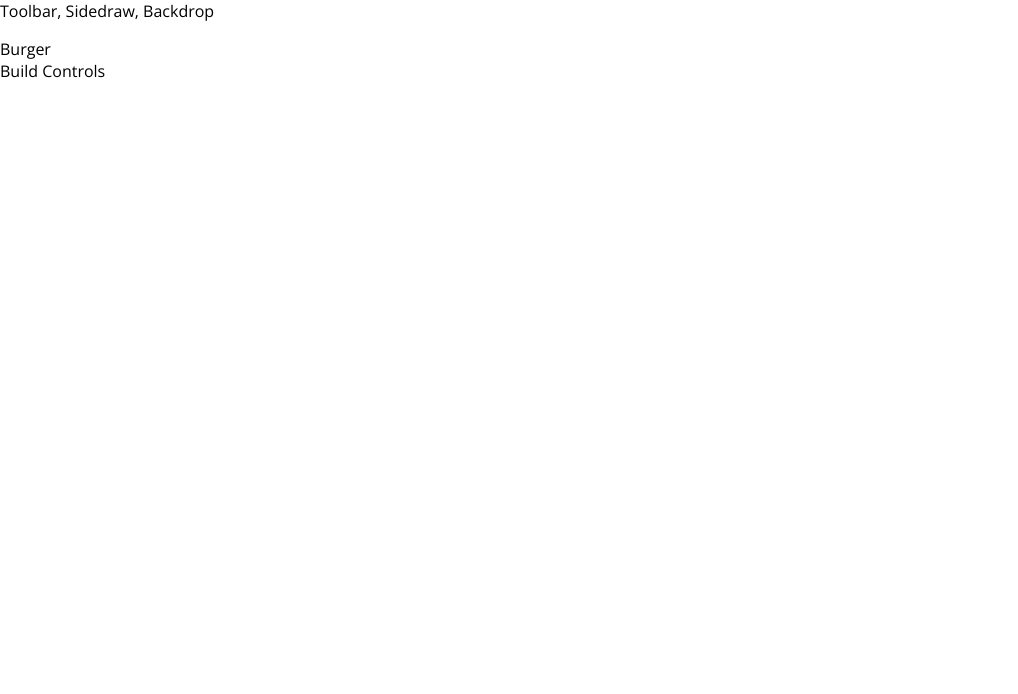
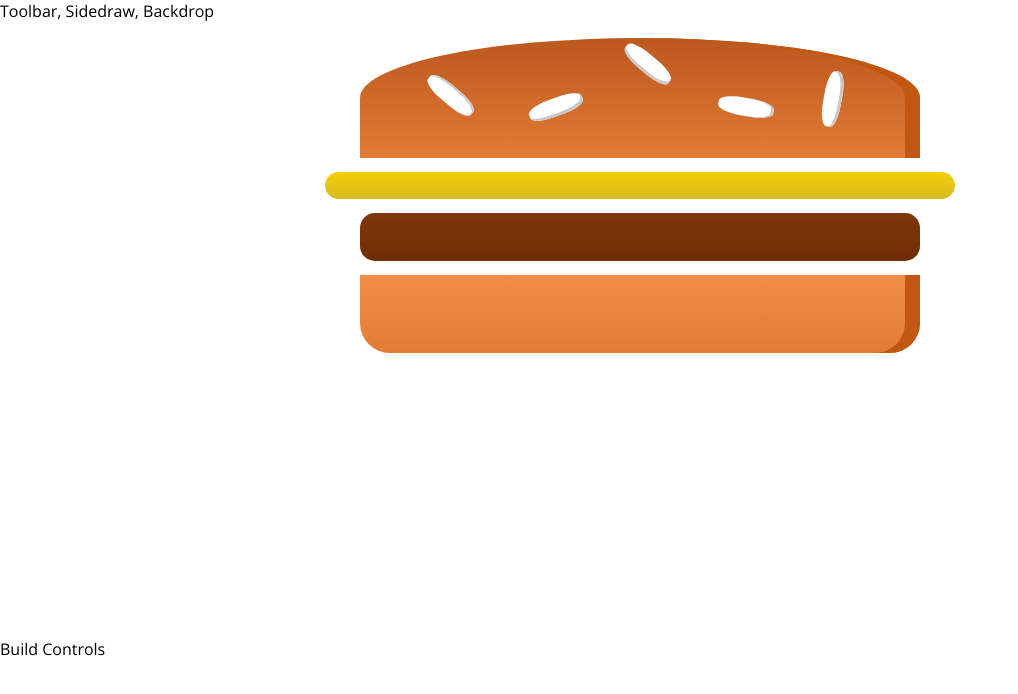
Before and after one commit to nramaker/burger_builder, a React app in the folder burgers/: page / in a window 1280 px wide. Shown: the top 694 px of the page, without its empty margins (0-1018 px from the left). Built offline with nearby package versions, Linux system fonts and the light colour scheme.

Commit message:
Burger rendered

```diff
--- /dev/null
+++ b/burgers/src/components/Burger/Burger.css
@@ -0,0 +1,31 @@
+.Burger {
+    width: 100%;
+    margin: auto;
+    height: 250px;
+    /* overflow: scroll; */
+    text-align: center;
+    font-weight: bold;
+    font-size: 1.2rem;
+
+}
+
+@media (min-width: 500px) and (min-height: 400px) {
+    .Burger {
+        width: 350px;
+        height: 300px;
+    }
+}
+
+@media (min-width: 500px) and (min-height: 401px) {
+    .Burger {
+        width: 450px;
+        height: 400px;
+    }
+}
+
+@media (min-width: 1000px) and (min-height: 700px) {
+    .Burger {
+        width: 700px;
+        height: 600px;
+    }
+}
--- a/burgers/src/components/Burger/Burger.js
+++ b/burgers/src/components/Burger/Burger.js
@@ -0,0 +1,17 @@
+import React from 'react';
+import BurgerIngredient from './BurgerIngredient/BurgerIngredient';
+
+import classes from './Burger.css';
+
+const burger = (props) => {
+    return (
+        <div className={classes.Burger}>
+            <BurgerIngredient type="bread-top"/>
+            <BurgerIngredient type="cheese"/>
+            <BurgerIngredient type="meat"/>
+            <BurgerIngredient type="bread-bottom"/>
+        </div>
+    );
+};
+
+export default burger;
--- a/burgers/src/components/Burger/BurgerIngredient/BurgerIngredient.js
+++ b/burgers/src/components/Burger/BurgerIngredient/BurgerIngredient.js
@@ -1,4 +1,4 @@
-import React from 'react';
+import React, {Component} from 'react';
 import PropTypes from 'prop-types';
 
 import classes from './BurgerIngredient.css';
--- a/burgers/src/containers/BurgerBuilder/BurgerBuilder.js
+++ b/burgers/src/containers/BurgerBuilder/BurgerBuilder.js
@@ -1,11 +1,12 @@
 import React, { Component } from "react";
 import Wrapper from '../../hoc/Wrapper';
+import Burger from '../../components/Burger/Burger';
 
 class BurgerBuilder extends Component {
     render() {
         return (
             <Wrapper>
-                <div>Burger</div>
+                <Burger/>
                 <div>Build Controls</div>
             </Wrapper>
         );
```
